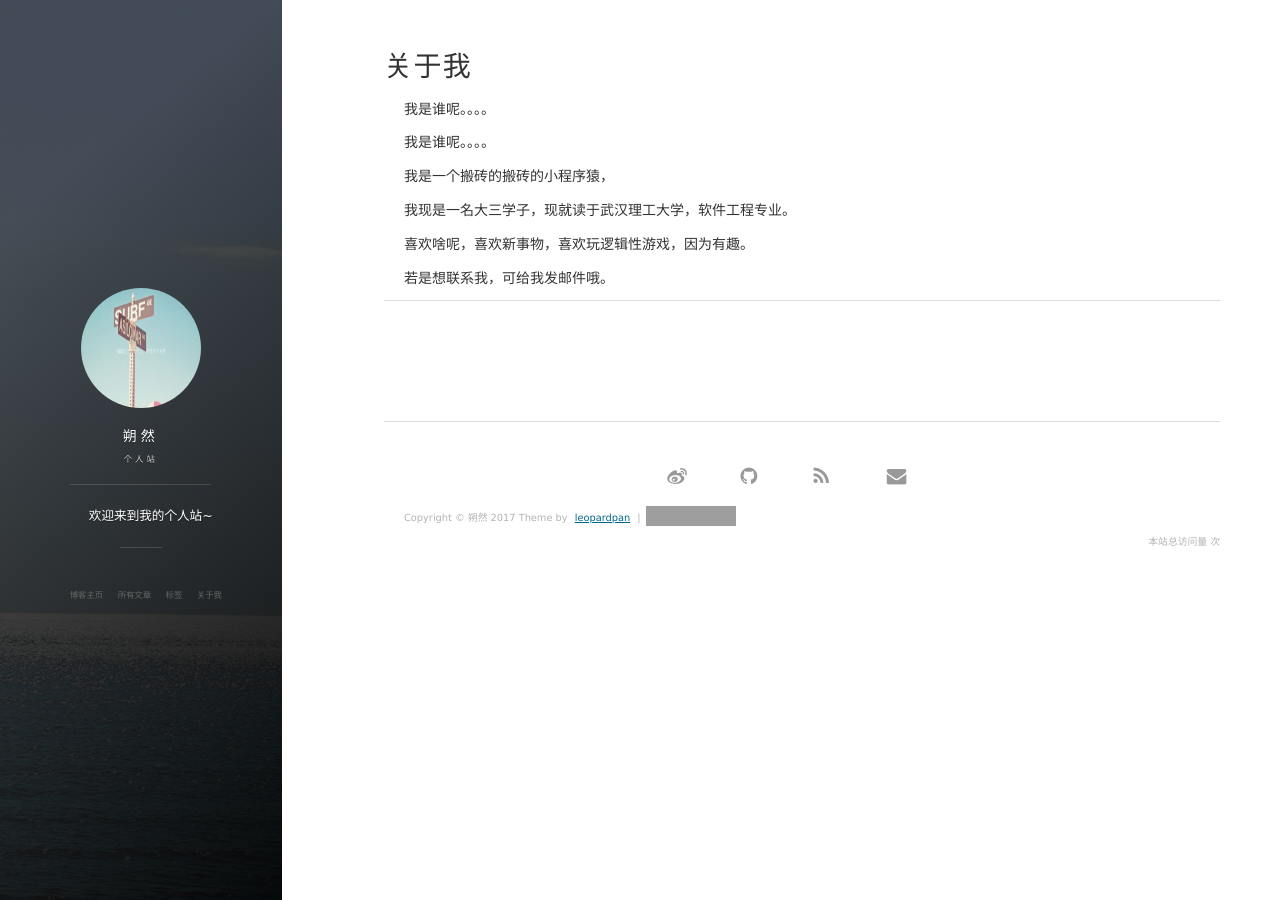
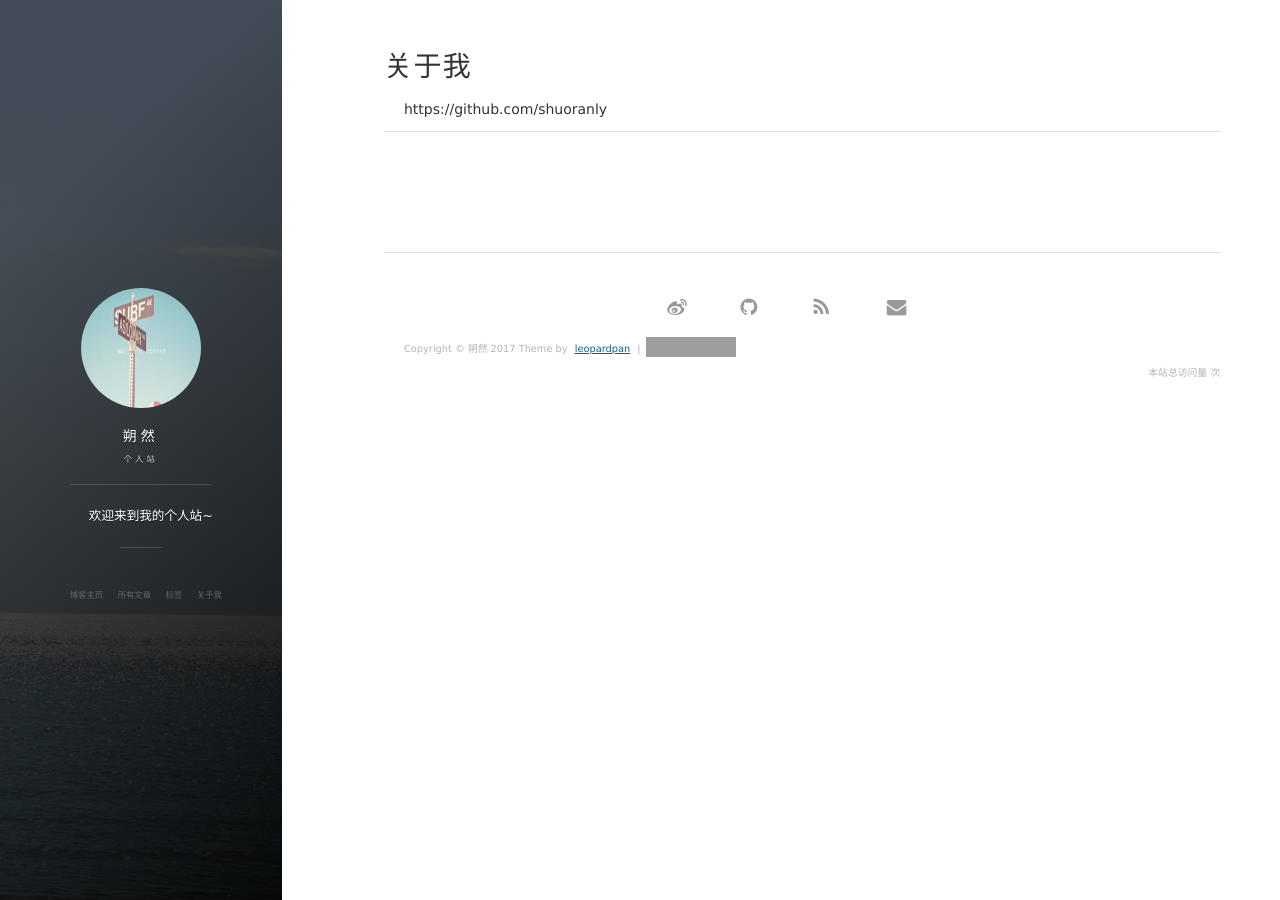
Before and after one commit to shuoranly/shuoranly.github.io, a Jekyll site: the page built from about.md, in a window 1280 px wide. Built offline with Jekyll 4.4.1, drawn with Linux system fonts in a browser that asks for light colours; nearby versions of some CDN libraries; comment, search, counter and statistics services are not loaded; grey boxes are pictures that could not be loaded.

Commit message:
Update about.md

```diff
--- a/about.md
+++ b/about.md
@@ -3,15 +3,8 @@ layout: page
 title: 关于我
 ---
 
-我是谁呢。。。。
 
-我是谁呢。。。。
-
-我是一个搬砖的搬砖的小程序猿，
-
-我现是一名大三学子，现就读于武汉理工大学，软件工程专业。
-
-喜欢啥呢，喜欢新事物，喜欢玩逻辑性游戏，因为有趣。
+https://github.com/shuoranly
 
 
 
@@ -19,7 +12,5 @@ title: 关于我
 
 
 
-若是想联系我，可给我发邮件哦。
-
 
 {% include comments.html %}
```
